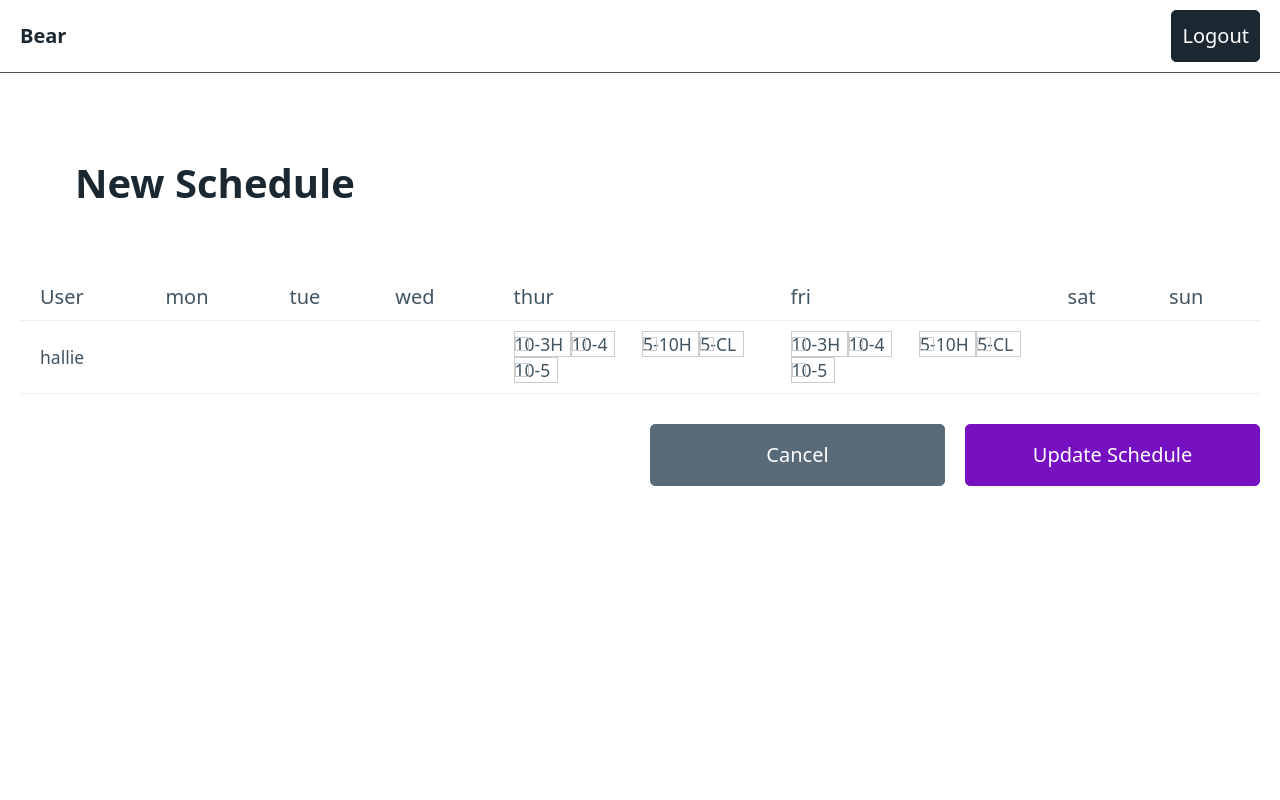
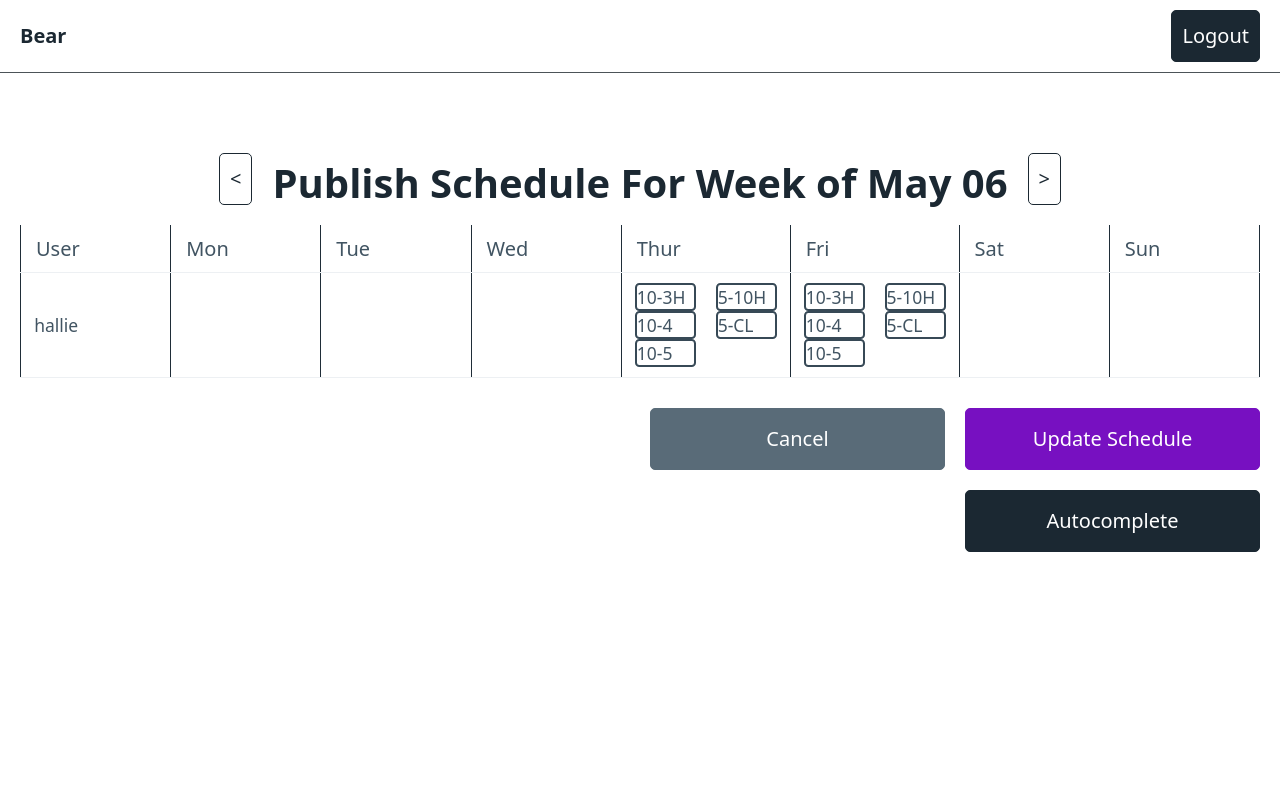
Before and after one commit to EthanWintill/BearSchedule, a Flask app: page /newschedule in a window 1280 px wide. Run offline with Flask 3, Linux system fonts and the light colour scheme.

Commit message:
Made a lot of changes

```diff
--- a/app.py
+++ b/app.py
@@ -1,10 +1,9 @@
 from flask import Flask, render_template, request, redirect, url_for, jsonify
-from models import Availability, db, Schedule, get_schedule_for_week, write_availability_to_database, get_next_week_availabilites, get_avail_of, get_next_monday
+from models import User, db, Schedule, get_schedule_for_week, write_availability_to_database, get_avails_for_week, get_avail_of, get_next_monday, removeShift, addShift
 from flask_login import LoginManager, login_required, current_user
 from datetime import datetime, timedelta
 from auth.auth import auth, init_auth_routes
 from texts.texts import texts, text_schedule
-from pulp import LpVariable, LpProblem, lpSum, LpMinimize, LpInteger
 
 
 app = Flask(__name__)
@@ -38,13 +37,18 @@ def index():
 @login_required
 @app.route('/availability_form', methods=['GET'])
 def availability_form():
-    return render_template('availability_form.html')
+    users = [user.username for user in User.query.all()]
+    return render_template('availability_form.html', username = current_user.username, names = users)
 
 @login_required
 @app.route('/submit_availability', methods=['POST'])
 def submit_availability():
     if request.method == 'POST':
-        name = current_user.username
+
+        if 'avail-for' in request.form:
+            name = request.form['avail-for']
+        else:
+            name = current_user.username
 
         def get_selected_values(day):
             return ','.join(request.form.getlist(f'{day}-av[]') if f'{day}-av[]' in request.form else [''])
@@ -59,8 +63,30 @@ def submit_availability():
     return redirect(url_for('schedule_view'))
 
 @login_required
+@app.route('/removeShift', methods=['DELETE'])
+def removeShiftRoute():
+    data = request.get_json()
+    day, shift, name = data['day'][:3], data['shift'], data['name']
+    try:
+        removeShift(name, day, shift)
+    except Exception as e:
+        print(f"Error removing shift: {e}")
+        return 'Error! Probably cant find shift', 500
+    return '', 204
+
+@login_required
+@app.route('/addShift', methods=['POST'])
+def addShiftRoute():
+    data = request.get_json()
+    day, shift, name = data['day'], data['shift'], data['name']
+    addShift(name, day ,shift)
+    return 'Success', 200
+
+@login_required
+@app.route('/newschedule/<week_offset>', methods=['GET','POST'])
 @app.route('/newschedule', methods=['GET','POST'])
-def new_schedule():
+def new_schedule(week_offset=0):
+    week_offset = int(week_offset)+1 #hack to get default to be next week while using utils.modifyRouteParam()
     shifts = {
     'mon': ['10-3H', '5-10H', '10-4', '10-5','5-CL','5-CL','5-CL'],
     'tue': ['10-3H', '5-10H', '10-4', '10-5','5-CL','5-CL','5-CL'],
@@ -71,23 +97,21 @@ def new_schedule():
     'sun': ['12-5H', '5-10H','10-5', '10-5', '10-5','5-CL','5-CL','5-CL'],
     }
 
-
-    availabilities = get_next_week_availabilites()
+    first_monday = get_next_monday()+timedelta(days=week_offset*7-7)
+    availabilities = get_avails_for_week(week_offset)
 
     if request.method=='POST':
 
-        next_monday = get_next_monday()
-
-        prevEntry =  Schedule.query.filter(Schedule.date.between(next_monday, next_monday+timedelta(days=6))).all()
+        prevEntry =  Schedule.query.filter(Schedule.date.between(first_monday, first_monday+timedelta(days=6))).all()
         for row in prevEntry:
             db.session.delete(row)
 
 
-
+        #write shifts into db
         for d,day in enumerate(shifts.keys()):
             for availability in availabilities:
                 empShifts = request.form.getlist(f"{availability.name}_{day}")
-                date = next_monday + timedelta(days=d)
+                date = first_monday + timedelta(days=d)
                 for shift in empShifts:
                     entry = Schedule(date=date, shift=shift, name=availability.name)
                     db.session.add(entry)
@@ -95,12 +119,12 @@ def new_schedule():
 
         db.session.commit()
 
-        schedule = get_schedule_for_week(offset=1)
+        schedule = get_schedule_for_week(offset=week_offset)
         text_schedule(schedule)
 
 
     json_availabilities = {avail.name:avail.as_dict() for avail in availabilities}
-    return render_template('newschedule.html', availabilities=json_availabilities, days=shifts.keys(), shifts=shifts)
+    return render_template('newschedule.html', availabilities=json_availabilities, days=shifts.keys(), shifts=shifts, week_of=first_monday)
 
 # Route for the schedule_view page
 @login_required
@@ -123,46 +147,58 @@ def optimize_schedule():
     shifts_needed = data.get('shiftsNeeded', {})
     employees_availabilities = data.get('employeesAvailabilities', {})
     print(shifts_needed,employees_availabilities)
-    # Perform linear programming optimization using pulp
     optimal_schedule = perform_optimization(shifts_needed, employees_availabilities)
 
     return jsonify(optimal_schedule)
 
 
-def perform_optimization(shifts_needed, employees_availabilities):
-    lp = LpProblem("Employee_Scheduling", LpMinimize)
+def perform_optimization(shifts_needed, staff_availabilities):
+    days_of_week = list(shifts_needed.keys())
+    schedule = {day: {emp:[] for emp in staff_availabilities} for day in days_of_week}
+    shift_counts = {emp: 0 for emp in staff_availabilities}
+    needed_shifts_not_empty = True
 
-    # Define variables
-    variables = {(employee, day, shift): LpVariable(f"{employee}_{day}_{shift}", 0, 1, LpInteger)
-                 for employee in employees_availabilities
-                 for day in shifts_needed
-                 for shift in shifts_needed[day]}
+    tightest_day = 'mon'
+    while len(shifts_needed[tightest_day])==0:
+        tightest_day = days_of_week[(days_of_week.index(tightest_day)+1)%7]
+    tightest_shift = shifts_needed[tightest_day][0]
 
-    # Objective function: minimize the total assignments
-    lp += lpSum(variables.values())
+    while(needed_shifts_not_empty):
+        for day in days_of_week:
+            for shift in shifts_needed[day]:
+                if len(staff_avail_for_shift(day,shift, staff_availabilities))<len(staff_avail_for_shift(tightest_day,tightest_shift, staff_availabilities)):
+                    tightest_day, tightest_shift = day, shift
 
-    # Constraints
-    # Each employee can be assigned at most one shift per day
-    for employee in employees_availabilities:
-        for day in shifts_needed:
-            lp += lpSum(variables[employee, day, shift] for shift in shifts_needed[day]) <= 1
+        shift_assignment = min((shift_counts[name], name) for name in staff_avail_for_shift(tightest_day, tightest_shift, staff_availabilities))[1]
 
-    # Each shift must be assigned to exactly one employee
-    for day in shifts_needed:
-        for shift in shifts_needed[day]:
-            lp += lpSum(variables[employee, day, shift] for employee in employees_availabilities) == 1
+        shift_counts[shift_assignment]+=1 #update assignments
 
-    # Solve the problem
-    lp.solve()
+        #add shift into schedule
+        schedule[tightest_day][shift_assignment]+=[tightest_shift]
 
-    # Extract the optimal schedule
-    optimal_schedule = {day: {shift: [] for shift in shifts_needed[day]} for day in shifts_needed}
-    for variable, value in variables.items():
-        if value.varValue == 1:
-            employee, day, shift = variable
-            optimal_schedule[day][shift].append(employee)
 
-    return optimal_schedule
+        if tightest_shift[0]=='5': #update availability to reflect shift assignment
+            staff_availabilities[shift_assignment][tightest_day]=staff_availabilities[shift_assignment][tightest_day][:-2]
+        else:
+            staff_availabilities[shift_assignment][tightest_day]=staff_availabilities[shift_assignment][tightest_day][2:]
+
+        shifts_needed[tightest_day].remove(tightest_shift)#update needed shifts
+
+        needed_shifts_not_empty = False
+        for day in days_of_week:
+            if len(shifts_needed[day])>0:
+                tightest_day, tightest_shift = day, shifts_needed[day][0]
+                needed_shifts_not_empty = True
+                break
+
+    return schedule
+
+
+def staff_avail_for_shift(day, shift, staff_availabilities):
+    return [emp for emp in staff_availabilities if checkAvail(shift, emp, day, staff_availabilities)]
+
+def checkAvail(shift, name, day, avails):
+    return 'AM' in avails[name][day] and shift[0] != '5' or 'PM' in avails[name][day] and shift[0] == '5'
 
 
 
--- a/static/css/additions.css
+++ b/static/css/additions.css
@@ -1,56 +1,66 @@
-
-.checkbox-wrapper {
-    display: inline-block;
-    border: 1px solid #ccc;
-    cursor: pointer; /* Change cursor to pointer to indicate clickability */
+:root{
+    --checkbox-width: 3.5em
 }
 
-.checkbox-wrapper:hover {
-    background-color: #f0f0f0; /* Change background color on hover for visual feedback */
+
+.checkbox-div {
+    display: inline-block;
+    border: 2px solid #374956;
+    border-radius: 0.25em;
+    cursor: pointer;
+    width: var(--checkbox-width);
 }
 
-.checkbox-wrapper input[type="checkbox"] {
-    display: none; /* Hide the checkbox itself */
+.checkbox-div:hover {
+    background-color: #f0f0f0;
 }
 
-.checkbox-wrapper label {
-    display: block; /* Make label a block-level element */
-    position: relative;
+.checkbox-div label {
+    margin-bottom: 0px;
 }
 
-.checkbox-wrapper label::before {
-    content: "";
-    display: inline-block;
-    width: 14px;
-    height: 14px;
-    border: 1px solid #ccc;
-    position: absolute;
-    left: 0;
-    top: 50%;
-    transform: translateY(-50%);
-}
 
-.checkbox-wrapper input[type="checkbox"]:checked + label::before {
-    background-color: #007bff; /* Change color when checkbox is checked */
-    border-color: #007bff; /* Change border color when checkbox is checked */
-}
-
-.checkbox-wrapper.checked {
+.checkbox-div.checked {
     background-color: hsl(195, 85%, 41%);
 }
 
+td, th{
+    min-width: 7em;
+    max-width: 9em;
+    border-inline: 1px solid #1f2d38;
+    padding-inline: .75em;
+    /* border-bottom: none; */
+}
 
-/*
-.checkbox-wrapper input[type="checkbox"]:checked + label::after {
-    content: "✔";
-    display: inline-block;
-    width: 14px;
-    height: 14px;
-    position: absolute;
-    left: 0;
-    top: 50%;
-    transform: translateY(-50%);
-    color: #fff;
-    text-align: center;
-    line-height: 14px;
-} */
+.avail-select-wrapper h1{
+    height: 30px;
+    display: inline;
+}
+
+.avail-select-wrapper select{
+    width: 25%;
+    display: inline;
+}
+
+.wrapper-nxt-prv {
+    display: flex;
+    justify-content: center;
+    align-items: center;
+  }
+  .wrapper-nxt-prv button {
+    padding: 10px;
+    max-width: fit-content;
+    margin-inline: 1rem;
+  }
+  .wrapper-nxt-prv h1 {
+    margin-bottom: auto;
+  }
+
+.scheduled-shift{
+    margin-bottom: 11px;
+}
+
+  .scheduled-shift:hover{
+    background-color: #fe6666;
+    border: 1px solid #fbfbfb;
+  }
--- a/static/js/newschedule.js
+++ b/static/js/newschedule.js
@@ -3,18 +3,13 @@ let avails = JSON.parse(window.avails);
 let shifts = updateShifts(needed_shifts, avails);
 let days = Object.keys(needed_shifts);
 let names = Object.keys(avails);
+let shiftTypes = ['10-3H', '12-5H', '10-4', '10-5', '5-10H', '5-CL']
 console.log(shifts);
 
 document.addEventListener('DOMContentLoaded', function () {
     populateTable(shifts);
     duplicateFilter();
 
-    const checkboxWrapper = document.querySelector('.checkbox-wrapper');
-    const checkbox = checkboxWrapper.querySelector('input[type="checkbox"]');
-
-    checkboxWrapper.addEventListener('click', function () {
-        checkbox.checked = !checkbox.checked;
-    });
 });
 
 
@@ -38,7 +33,7 @@ function getPossibleShifts(name, day) {
     needed_shifts_day = needed_shifts[day];
     possibleShifts = [];
     for (let shift of needed_shifts_day) {
-        if (checkAvail(shift,name,day)) {
+        if (checkAvail(shift, name, day)) {
             possibleShifts.push(shift);
         }
     }
@@ -58,44 +53,41 @@ function updateShifts(needed_shifts, avails) {
 
 function addShiftOption(shift, name, day) {
     let parent;
-    if (shift[0]=='5') {
-        parent = document.getElementById(name + '_' + day + '_PM' );
-    }else{
-        parent = document.getElementById(name + '_' + day + '_AM' );
+    if (shift[0] == '5') {
+        parent = document.getElementById(name + '_' + day + '_PM');
+    } else {
+        parent = document.getElementById(name + '_' + day + '_AM');
     }
-    let checkbox = document.createElement('input');
-    let div = document.createElement('div');
-    div.setAttribute('onclick', "toggleCheckbox(this)")
-    div.setAttribute('class', `${name}_${day}_${shift} checkbox-wrapper`);
-    checkbox.type = 'checkbox';
-    checkbox.name = `${name}_${day}`;
-    checkbox.value = `${shift}`
-    checkbox.id = `${name}_${day}_${shift}`;
-    checkbox.class = 'container';
-    checkbox.setAttribute('onchange', `handleCheckboxChange(this)`);
+
+    let checkbox = document.createElement('div');
+    checkbox.setAttribute('onclick', "toggleCheckbox(this)")
+    checkbox.setAttribute('class', `${name}_${day}_${shift} checkbox-div`);
+
+    let hidden_check = document.createElement('input');
+    hidden_check.type = 'checkbox';
+    hidden_check.name = `${name}_${day}`;
+    hidden_check.value = `${shift}`
+    hidden_check.id = `${name}_${day}_${shift}_hiddencheck`;
+    hidden_check.style.display = 'none';
+
+
+
     let label = document.createElement('label');
-    label.htmlFor = `${name}_${day}_${shift}`;
     label.appendChild(document.createTextNode(shift));
 
-    div.appendChild(checkbox);
-    div.appendChild(label);
-    parent.appendChild(div);
+    checkbox.appendChild(hidden_check);
+    checkbox.appendChild(label);
+    insertChildAlphabetically(parent, checkbox);
 }
 
 function deleteShiftOption(shift, name, day) {
     const divs = document.getElementsByClassName(`${name}_${day}_${shift}`);
-
     // Loop through the divs
     for (let i = 0; i < divs.length; i++) {
         const div = divs[i];
-
-        // Check if the div does not contain a checkbox that is checked
-        const checkbox = div.querySelector('input[type="checkbox"]:checked');
-
         if (!div.classList.contains('checked')) {
             // Remove the div if no checked checkbox is found
             div.remove();
-
             // Exit the loop after removing the first matching div
             break;
         }
@@ -103,56 +95,53 @@ function deleteShiftOption(shift, name, day) {
 
 }
 
-function handleCheckboxChange(checkbox) {
-
-
-    // const [name, day, shift] = checkbox.id.split('_');
-    // if (checkbox.checked) {
-    //     console.log('Checkbox ' + checkbox.id + ' is checked!');
-    //     for (const person of Object.keys(shifts[day])) {
-    //         if (person == name) { continue; }
-    //         index = shifts[day][person].indexOf(shift)
-    //         if (index != -1) {
-    //             shifts[day][person].splice(index, 1)
-    //             deleteShiftOption(shift, person, day);
-    //         }
-    //     }
-    // } else {
-    //     console.log('Checkbox ' + checkbox.id + 'is unchecked!');
-    //     for (const person of Object.keys(shifts[day])) {
-    //         if (person == name) { continue; }
-    //         if (checkAvail(shift, person, day)) {
-    //             shifts[day][person].push(shift);
-    //             addShiftOption(shift, person, day);
-    //         }
-    //     }
-    // }
-    // duplicateFilter();
-}
-
 function checkAvail(shift, name, day) {
     return avails[name][day].includes('AM') && shift[0] != '5' || avails[name][day].includes('PM') && shift[0] == '5'
 }
 
-function updateDay(day, name) {
-    shift = document.getElementById(name + '_' + day).value
 
+function insertChildAlphabetically(parentElement, childElement) {
+    const parentDiv = parentElement;
+    const newDiv = childElement;
+
+    // Find the correct position to insert the new div alphabetically based on classname
+    const childClass = newDiv.className;
+    let insertIndex = Array.from(parentDiv.children).findIndex(child => child.className > childClass);
+    if (insertIndex === -1) {
+        insertIndex = parentDiv.children.length; // Insert at the end if no greater value found
+    }
+
+    // Insert the new div at the correct position
+    if (insertIndex === 0) {
+        parentDiv.prepend(newDiv); // Insert at the beginning
+    } else {
+        parentDiv.children[insertIndex - 1].after(newDiv); // Insert after the element at insertIndex - 1
+    }
 }
 
 
-function duplicateFilter(){
+function duplicateFilter() {
 
     for (let day of days) {
         for (let person of names) {
-            for (let shift of shifts[day][person]){
-                shift_options = document.getElementsByClassName(person+'_'+day+'_'+shift);
-                shift_options[0].style.removeProperty('display');
-                for(i=1; i<shift_options.length; i++){
+            for (let shift of shifts[day][person]) {
+                shift_options = document.getElementsByClassName(person + '_' + day + '_' + shift);
+                let show_index = 0;
+                for (i = 0; i < shift_options.length; i++) {
+                    if (shift_options[i].classList.contains('checked')) {
+                        show_index = i;
+                    }
                     shift_options[i].style.display = 'none';
                 }
+                shift_options[show_index].style.removeProperty('display');
             }
         }
     }
+}
+
+function checkShift(day, name, shift) {
+    const shifts = document.getElementsByClassName(`${name}_${day}_${shift}`);
+    toggleCheckbox(shifts[0])
 }
 
 function toggleCheckbox(element) {
@@ -178,10 +167,12 @@ function toggleCheckbox(element) {
             }
         }
     }
+
+    var hidden_check = element.querySelector('input[type="checkbox"]');
+    hidden_check.checked = !hidden_check.checked;
+
     duplicateFilter();
 }
-
-
 
 function computeSchedule(shiftsNeeded, employeesAvailabilities) {
     fetch('/optimize-schedule', {
@@ -191,12 +182,124 @@ function computeSchedule(shiftsNeeded, employeesAvailabilities) {
         },
         body: JSON.stringify({ shiftsNeeded, employeesAvailabilities }),
     })
-    .then(response => response.json())
-    .then(data => {
-        console.log('Optimal schedule received from the server:', data);
-    })
-    .catch(error => {
-        console.error('Error:', error);
+        .then(response => response.json())
+        .then(data => {
+            console.log('Optimal schedule received from the server bruh:', data);
+            fillSchedule(data)
+        })
+        .catch(error => {
+            console.error('Error:', error);
+            alert('Beep Boop! Error making schedule. Get more availability and try again.');
+        });
+}
+
+function isChecked(name, day, shift){
+    shiftContainer = document.getElementsByClassName(`${name}_${day}_${shift}`);
+    for (let shiftDiv of shiftContainer){
+        if(shiftDiv.classList.contains('checked')){
+            return true;
+        }
+    }
+    return false;
+}
+
+function getCurrentSchedule() {
+    let schedule = {};
+    for (let day of days) {
+        schedule[day] = {};
+        for (let name of names) {
+            schedule[day][name] = [];
+            for (let shift of shifts[day][name]) {
+                if (document.getElementById(name + '_' + day + '_' + shift + '_hiddencheck').checked) {
+                    schedule[day][name].push(shift);
+                }
+            }
+        }
+    }
+    return schedule;
+}
+
+function getCurrentFilledShifts() {
+    let filled_shifts = {};
+    for (let day of days) {
+        filled_shifts[day] = [];
+        for (let name of names) {
+            for (let shift of shiftTypes) {
+                if (isChecked(name,day,shift)) {
+                    filled_shifts[day].push(shift);
+                }
+            }
+        }
+    }
+    return filled_shifts;
+}
+
+function subtractArrays(a, b) {
+    // Create an object to store the count of each element in array a
+    let countMap = {};
+    a.forEach(element => {
+        countMap[element] = (countMap[element] || 0) + 1;
     });
 
+    // Iterate through array b and subtract elements from a
+    let result = [];
+    b.forEach(element => {
+        if (countMap[element] && countMap[element] > 0) {
+            countMap[element]--;
+        } else {
+            result.push(element);
+        }
+    });
+
+    return result;
 }
+
+
+function getCurrentlyNeededShifts() {
+    let currentlyNeededShifts = {};
+    let filled_shifts = getCurrentFilledShifts();
+    for (let day of days) {
+        currentlyNeededShifts[day] = subtractArrays(filled_shifts[day], needed_shifts[day])
+    }
+    return currentlyNeededShifts;
+
+}
+function fillSchedule(schedule) {
+    for (let day in schedule) {
+        for (let name in schedule[day]) {
+            console.log(schedule[day][name])
+            for (let shift of schedule[day][name]) {
+                console.log(day + shift + name);
+                checkShift(day, name, shift);
+            }
+        }
+    }
+
+}
+
+function getUpdatedAvails(avails_param) {
+    let updatedAvails = JSON.parse(JSON.stringify(avails_param));
+    for (let day of days) {
+        for (let name of names) {
+            for (let shift of shiftTypes) {
+                if(isChecked(name,day,shift)){
+
+                    let isNightshift = shift[0] == '5';
+                    if (isNightshift && updatedAvails[name][day].includes('PM')) {
+                        updatedAvails[name][day] = updatedAvails[name][day].replace('PM', '');
+                    }else if(updatedAvails[name][day].includes('AM')){
+                        updatedAvails[name][day] = updatedAvails[name][day].replace('AM', '');
+                    }
+
+                }
+            }
+        }
+    }
+    return updatedAvails;
+}
+
+function autoCompleteSchedule() {
+    let currentlyNeededShifts = getCurrentlyNeededShifts();
+    let currentAvails = getUpdatedAvails(avails);
+    computeSchedule(currentlyNeededShifts, currentAvails)
+}
--- /dev/null
+++ b/static/js/utils.js
@@ -0,0 +1,13 @@
+
+function modifyRouteParam(amount) {
+    url = window.location.href
+    currentParam = parseInt(window.location.pathname.split('/').pop());
+
+    if(isNaN(currentParam)){
+        window.location.pathname += '/' +amount;
+    }else{
+        newAmount = amount+currentParam
+        window.location.href = url.slice(0,url.lastIndexOf('/')+1)+newAmount;
+;
+    }
+}
--- a/templates/newschedule.html
+++ b/templates/newschedule.html
@@ -3,35 +3,39 @@
 {% block content %}
 
 {% block script %}
-<script >
+<script>
     window.needed_shifts = ('{{ shifts | tojson | safe }}');
     window.avails = '{{availabilities | tojson | safe }}'
 </script>
-<script src="/static/js/newschedule.js" ></script>
+<script src="{{ url_for('static', filename='js/utils.js') }}"></script>
+<script src="{{ url_for('static', filename='js/newschedule.js') }}"></script>
+
 {%endblock%}
 
 <main class="container-fluid">
-    <div class="container">
-        <h1>New Schedule</h1>
+    <div class="wrapper-nxt-prv">
+        <button class="outline contrast" onclick="modifyRouteParam(-1)"> < </button>
+        <h1>Publish Schedule For Week of {{week_of.strftime("%B %d")}}</h1>
+        <button class="outline contrast" onclick="modifyRouteParam(1)"> > </button>
     </div>
+
 
     <form method="POST">
         <table>
             <tr>
-                <th>User</th>
+                <th scope="col">User</th>
                 {% for day in days %}
-                <th>{{ day }}</th>
+                <th scope="col">{{ day.capitalize() }}</th>
                 {% endfor %}
             </tr>
             {% for availability in availabilities %}
             <tr>
-                <td>{{ availability }}</td>
+                <td scope="row">{{ availability }}</td>
                 {% for day in days %}
                 <td>
-                    <div id="{{ availability }}_{{ day }}" class="grid">
-                        <div id="{{ availability }}_{{ day }}_AM"></div>
-                        <div id="{{ availability }}_{{ day }}_PM"></div>
-                        <!-- Checkboxes will be added dynamically here -->
+                    <div class="grid">
+                        <div id="{{ availability }}_{{ day }}_AM" class="container"></div>
+                        <div id="{{ availability }}_{{ day }}_PM" class="container"></div>
                     </div>
                 </td>
                 {% endfor %}
@@ -39,9 +43,14 @@
             {% endfor %}
         </table>
         <div class="grid">
-            <div></div><div></div>
+            <div></div>
+            <div></div>
             <button type="button" onclick="cancelForm()" class="secondary">Cancel</button>
             <button type="submit">Update Schedule</button>
+        </div>
+        <div class="grid">
+            <div></div><div></div><div></div>
+            <button type="button" class="contrast" onclick="autoCompleteSchedule()">Autocomplete</button>
         </div>
     </form>
 </main>
```
Also changed, not shown: models.py (+18 -1 lines), static/js/schedule_view.js (added, +37 -0 lines), templates/availability_form.html (+16 -18 lines), templates/schedule_view.html (+19 -4 lines), instance/site.db.
